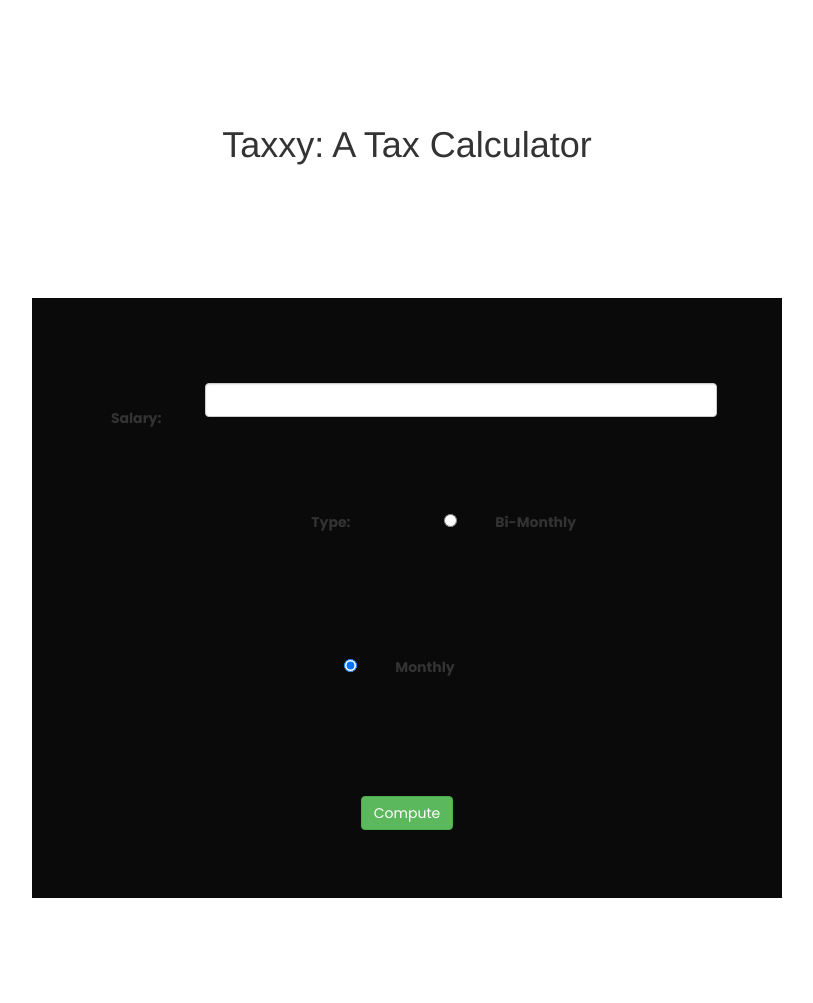
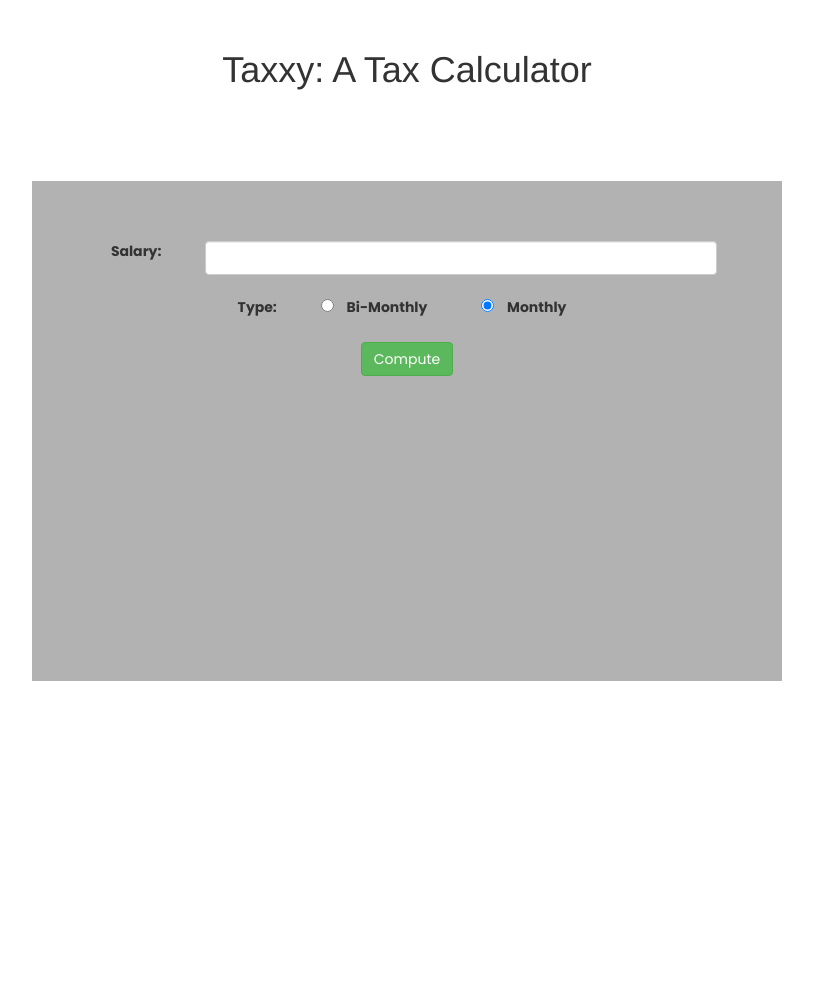
Before and after one commit to ashleymanaog/2itg_manaog, a PHP site: page /taxxy.php in a window 1280 px wide. Shown: the whole page, without its empty margins (233-1046 px from the left). After the commit the page ends 681 px from the top, so only its background shows below. Run offline with PHP 8.4, Linux system fonts and the light colour scheme.

Commit message:
finalized css

```diff
--- a/P-A1/style.css
+++ b/P-A1/style.css
@@ -1,18 +1,18 @@
 * {
     margin: 0;
-    padding: 35px;
+    padding: 10px;
     font-family: "Poppins", sans-serif;
     text-align: center;
-    line-height: 5;
+
   }
-  img {
-    width: 400px;
-    height: auto;
-  }
+.img{
+  width: 75px;
+  height:60px;
+}
 .box {
 	width: 750px;
-    height:600px;
-	background: rgba(10, 10, 10, 10);
+  height:500px;
+	background: rgba(0, 0, 0, 0.3);
 	padding: 50px;
 	text-align: center;
 	margin: auto;
```
